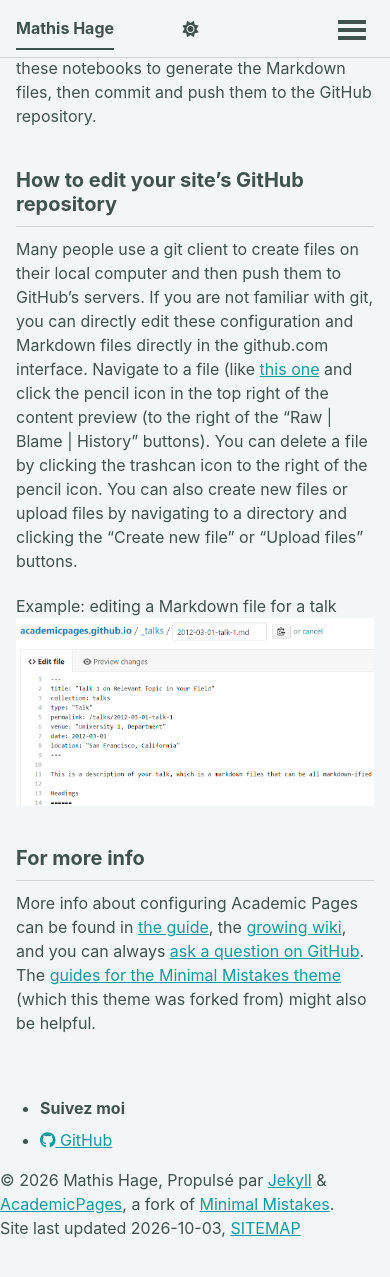
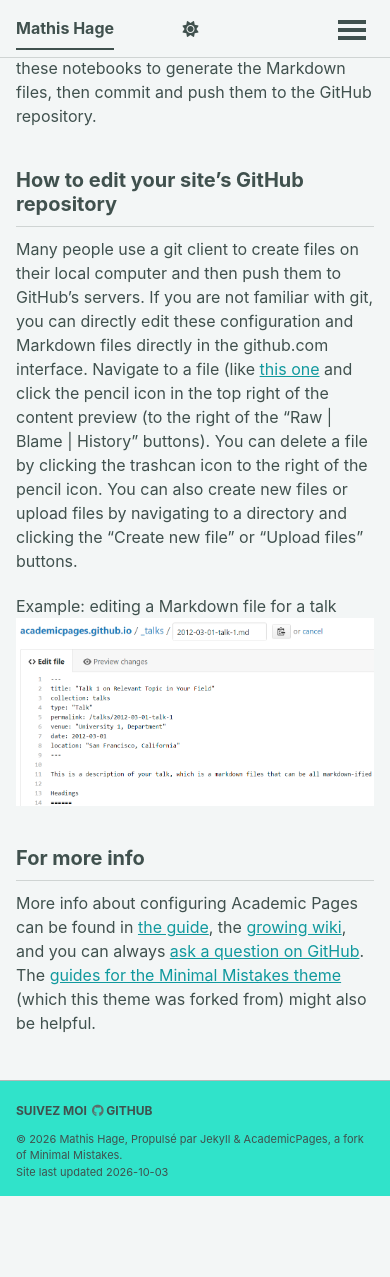
Before and after one commit to MathisHage/MathisHage.github.io, a Jekyll site: the page built from _pages/about.md, in a window 390 px wide and 1400 px high, scrolled down 3596 px. Shown: the top 1277 px of the window. Built offline with Jekyll 4.4.1, drawn with Linux system fonts in a browser that asks for light colours; a style sheet for code colours, icons or effects is not loaded; after the commit the page ends 4792 px from its top, so only the background shows below that.

Commit message:
fix: footer not fixed

```diff
--- a/_includes/footer.html
+++ b/_includes/footer.html
@@ -18,5 +18,5 @@
 
 <div class="page__footer-copyright">
   &copy; {{ site.time | date: '%Y' }} {{ site.name | default: site.title }}, {{ site.data.ui-text[site.locale].powered_by | default: "Powered by" }} <a href="https://jekyllrb.com" rel="nofollow">Jekyll</a> &amp; <a href="https://github.com/academicpages/academicpages.github.io">AcademicPages</a>, a fork of <a href="https://mademistakes.com/work/minimal-mistakes-jekyll-theme/" rel="nofollow">Minimal Mistakes</a>.<br />
-  Site last updated {{ "now" | date: '%Y-%m-%d' }}, <a href="/sitemap/" style="text-transform: uppercase;">{{ site.data.ui-text[site.locale].site_map | default: "Sitemap" }}</a>
+  Site last updated {{ "now" | date: '%Y-%m-%d' }}
 </div>
--- a/_sass/layout/_footer.scss
+++ b/_sass/layout/_footer.scss
@@ -1,35 +1,104 @@
-body {
-  display: flex;
-  flex-direction: column;
-  /* Use dvh (dynamic viewport height) so mobile browser toolbars don't cause extra scroll */
-  min-height: 100dvh;
-  margin: 0;
+/* ==========================================================================
+   FOOTER
+   ========================================================================== */
+
+.page__footer {
+  @include clearfix;
+  background-color: var(--global-footer-bg-color);
+  color: var(--global-text-color-light);
+
+  float: left;
+  margin-left: 0;
+  margin-right: 0;
+  margin-top: 3em;
+  width: 100%;
+  clear: both;
+
+  /* keep footer in normal document flow so custom widgets do not overlap content */
+  height: auto;
+
+  /* keep the footer on the bottom of the page */
+  position: fixed;
+  bottom: 0;
+
+  -webkit-animation: intro 0.3s both;
+          animation: intro 0.3s both;
+  -webkit-animation-delay: 0.45s;
+          animation-delay: 0.45s;
+  border-top: 1px solid var(--global-dark-border-color);
+
+  footer {
+    @include clearfix;
+    margin-left: auto;
+    margin-right: auto;
+    margin-top: 1em;
+    max-width: 100%;
+    padding: 0 1em 1em;
+
+    @include breakpoint($x-large) {
+      max-width: $x-large;
+    }
+  }
+
+  a {
+    color: inherit;
+    text-decoration: none;
+
+    &:hover {
+      text-decoration: underline;
+    }
+  }
+
+  .fas,
+  .fab,
+  .far,
+  .fal {
+    color: var(--global-text-color-light);
+  }
 }
 
-/* 1. Force the main content to stretch */
-.initial-content {
-  flex: 1 0 auto;
+@media screen and (max-width: 768px) {
+  /* don't pin the footer on mobile devices */
+  .page__footer {
+    position: relative;
+    bottom: auto;
+  }
 }
 
-/* 2. Kill any stray margins on the footer that add to the 100vh total */
-.page__footer {
-  margin-top: 0 !important;
-  margin-bottom: 0 !important;
+.page__footer-copyright {
+  font-family: $global-font-family;
+  font-size: $type-size-7;
 }
 
-/* 3. THE CULPRIT: Remove the hidden search overlay from the document flow */
-.search-content {
-  position: absolute; /* Takes it out of the flex calculation */
-  top: 0;
-  left: 0;
-  width: 100%;
-  height: 0;          /* Prevents it from adding height */
-  overflow: hidden;
-  z-index: 9999;
+.page__footer-follow {
+  ul {
+    margin: 0;
+    padding: 0;
+    list-style-type: none;
+  }
+
+  li {
+    display: inline-block;
+    padding-top: 5px;
+    padding-bottom: 5px;
+    font-family: $sans-serif-narrow;
+    font-size: $type-size-6;
+    text-transform: uppercase;
+  }
+
+  li + li:before {
+    content: "";
+    padding-right: 5px;
+  }
+
+  a {
+    padding-right: 10px;
+    font-weight: bold;
+  }
+
+  .social-icons {
+    a {
+      white-space: nowrap;
+    }
+  }
 }
-
-/* When the search is actually clicked/active, let it show properly */
-.search-content.is--visible {
-  height: 100vh;
-  position: fixed;
-}
--- a/assets/css/main.scss
+++ b/assets/css/main.scss
@@ -37,3 +37,25 @@
     "layout/sidebar",
     "layout/json_cv"
 ;
+
+/* Sticky footer: sits at the bottom on short pages, follows the content on long ones */
+html {
+  height: 100%;
+}
+
+body {
+  min-height: 100vh;
+  min-height: 100dvh; /* avoids mobile address-bar over-scroll */
+  display: flex;
+  flex-direction: column;
+}
+
+.initial-content {
+  flex: 1 0 auto; /* grows to fill free space, pushing the footer down */
+}
+
+.page__footer {
+  flex-shrink: 0;
+  float: none;       /* the theme floats it left; not needed in a flex layout */
+  margin-top: 0;     /* the theme's 3em top margin can create extra scroll */
+}
```
